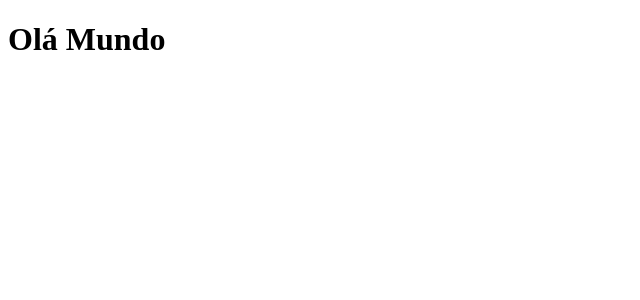
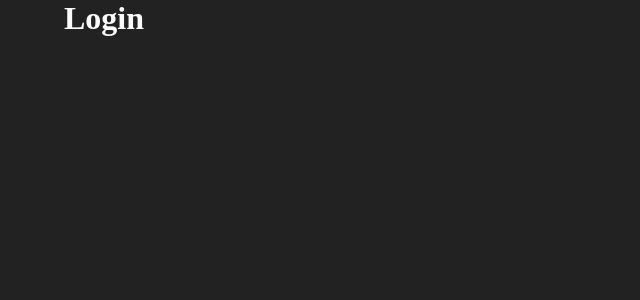
Before and after one commit to Joffre-Quintas/PotenciaHack_Frontend, a React (Vite) app: page / in a window 1280 px wide. Shown: the top 300 px of the page, without its empty margins (0-640 px from the left). Built offline with nearby package versions, Linux system fonts and the light colour scheme.

Commit message:
Estilização base definida

```diff
--- a/index.html
+++ b/index.html
@@ -1,10 +1,9 @@
 <!DOCTYPE html>
-<html lang="en">
+<html lang="pt-br">
   <head>
     <meta charset="UTF-8" />
-    <link rel="icon" type="image/svg+xml" href="/vite.svg" />
     <meta name="viewport" content="width=device-width, initial-scale=1.0" />
-    <title>Vite + React</title>
+    <title>Desenvolva Tech</title>
   </head>
   <body>
     <div id="root"></div>
--- a/src/App.jsx
+++ b/src/App.jsx
@@ -1,10 +1,14 @@
-
+//Page
+import Login from './pages/Login/Login';
+//Scss
 import './App.scss'
 
 function App() {
 
   return (
-    <h1>Olá Mundo</h1>
+    <>
+      <Login/>
+    </>
   )
 }
 
--- a/src/index.scss
+++ b/src/index.scss
@@ -0,0 +1,15 @@
+* {
+    padding: 0;
+    margin: 0;
+    box-sizing: border-box;
+}
+body {
+    width: 100%;
+    height: 100vh;
+    background-color: #222;
+    color: #fafafa;
+}
+.container{
+    width: 90%;
+    margin: 0 auto;
+}
--- a/src/main.jsx
+++ b/src/main.jsx
@@ -1,6 +1,7 @@
 import React from 'react'
 import ReactDOM from 'react-dom/client'
 import App from './App.jsx'
+
 import './index.scss'
 
 ReactDOM.createRoot(document.getElementById('root')).render(
--- /dev/null
+++ b/src/pages/Login/Login.jsx
@@ -0,0 +1,7 @@
+export default function Login() {
+    return(
+        <div className="container">
+            <h1>Login</h1>
+        </div>
+    )
+}
```
Also changed, not shown: src/pages/index.jsx (deleted).
